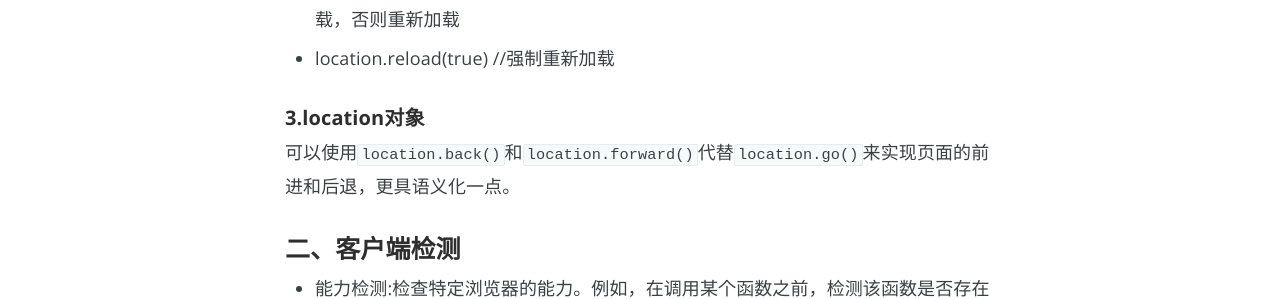
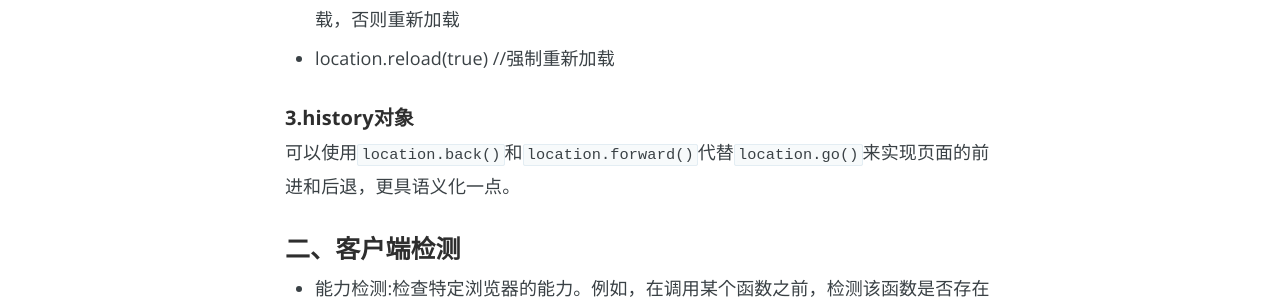
Before and after one commit to bulgerxie/bulgerxie.github.io, a Jekyll site: the page built from _posts/2017-06-12-Notjs-day13.markdown, in a window 1280 px wide. Shown: the part 760-1059 px from the top of the page. Built offline with Jekyll 4.4.1, drawn with Linux system fonts in a browser that asks for light colours.

Commit message:
Day13 BOM和客户端检测

```diff
--- a/_posts/2017-06-12-Notjs-day13.markdown
+++ b/_posts/2017-06-12-Notjs-day13.markdown
@@ -22,7 +22,7 @@ excerpt: ""
 * location.reload()     //重新加载，如果页面自上次请求过后没有改变过，即从缓存加载，否则重新加载
 * location.reload(true)     //强制重新加载
 
-##### 3.location对象
+##### 3.history对象
 可以使用`location.back()`和`location.forward()`代替`location.go()`来实现页面的前进和后退，更具语义化一点。
 #### 二、客户端检测
 * 能力检测:检查特定浏览器的能力。例如，在调用某个函数之前，检测该函数是否存在
```
